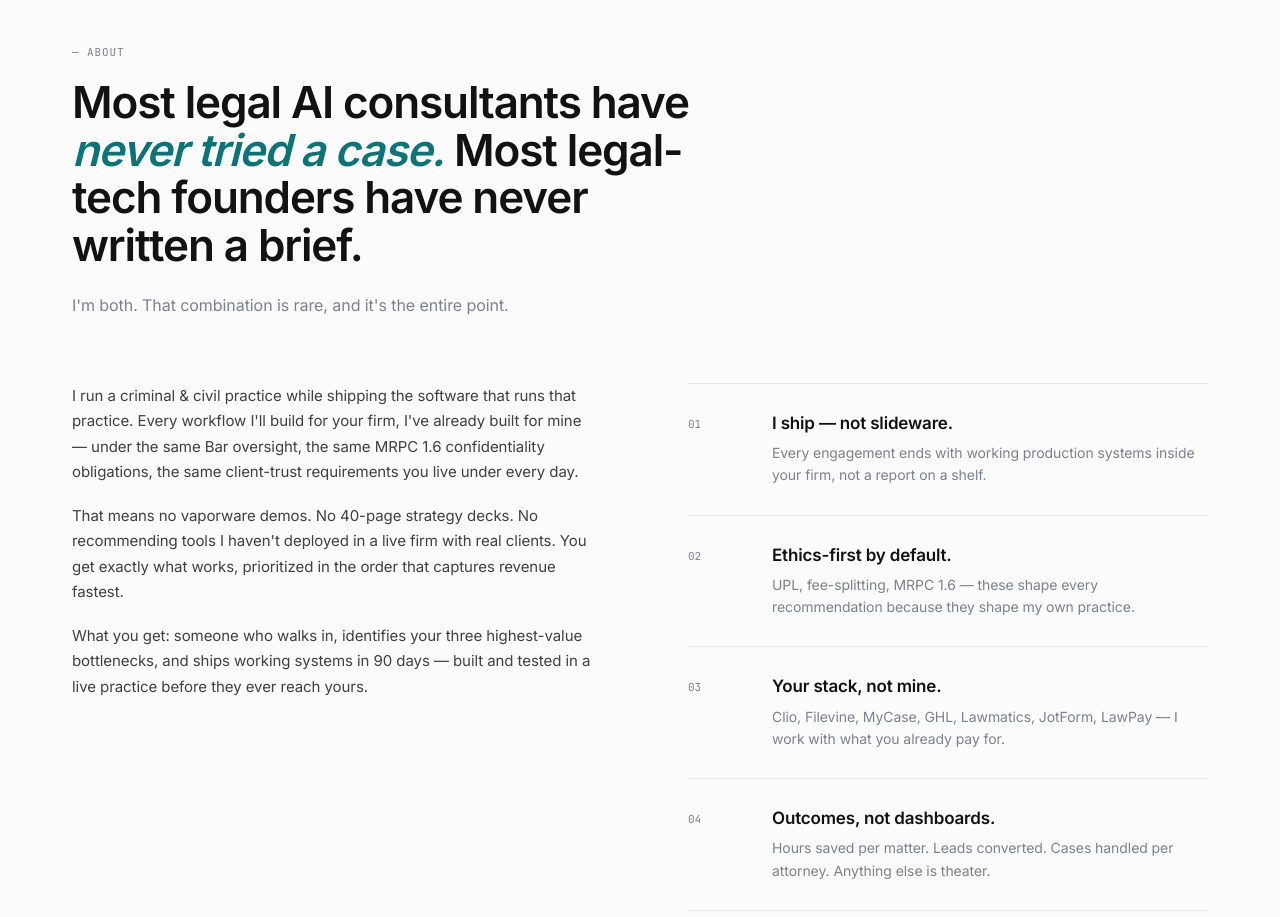
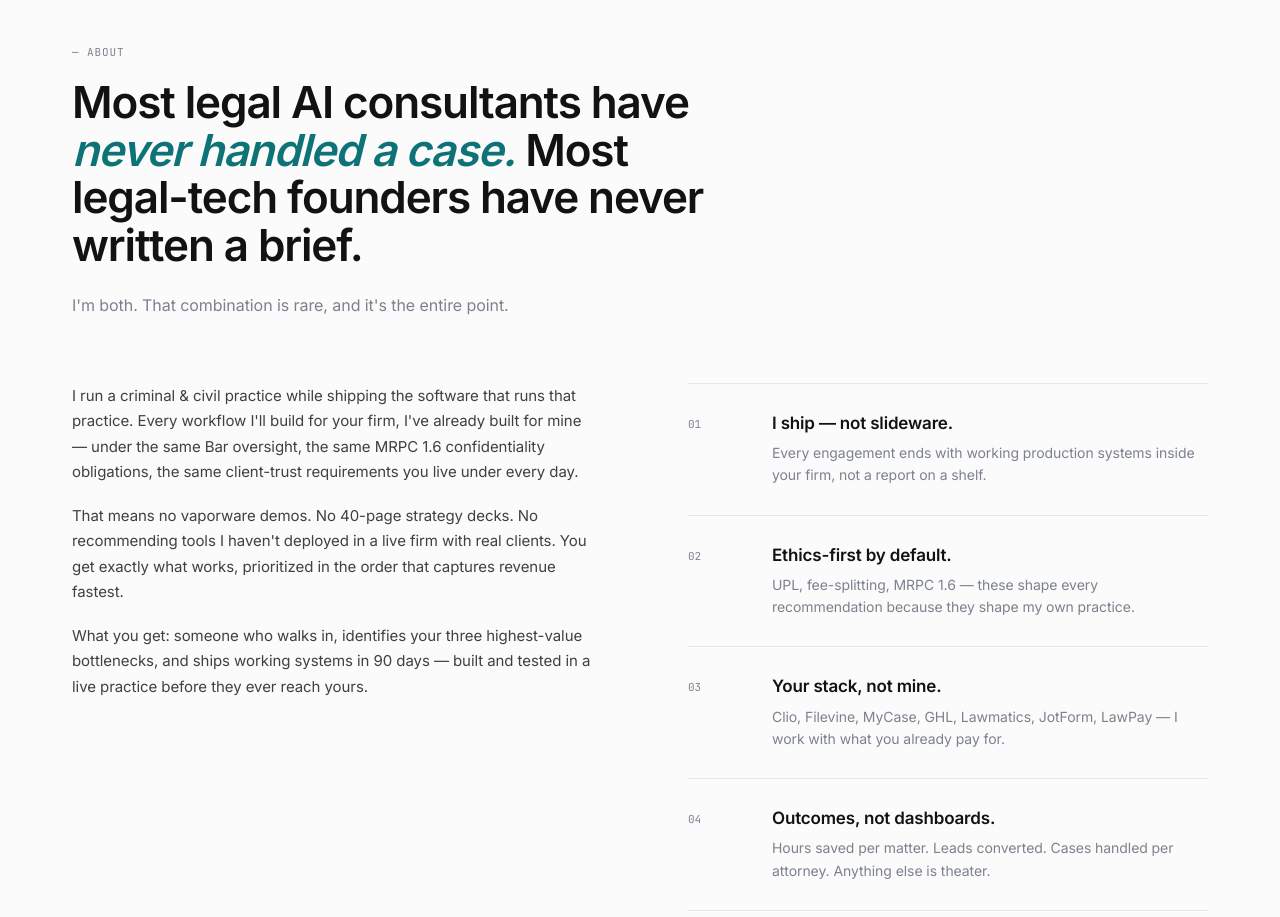
Before and after one commit to ILG-Workspace/lexarum.com, a website: page index.html in a window 1280 px wide. Shown: the part 820-1737 px from the top of the page. Drawn offline with Linux system fonts and the light colour scheme.

Commit message:
Replace 'tried' with 'handled' in About section headline

```diff
--- a/index.html
+++ b/index.html
@@ -452,7 +452,7 @@ section { scroll-margin-top: 80px; }
 <section class="section" id="about">
   <div class="container">
     <span class="section-eyebrow">— About</span>
-    <h2 class="section-title">Most legal AI consultants have <em>never tried a case.</em> Most legal-tech founders have never written a brief.</h2>
+    <h2 class="section-title">Most legal AI consultants have <em>never handled a case.</em> Most legal-tech founders have never written a brief.</h2>
     <p class="section-lede">I'm both. That combination is rare, and it's the entire point.</p>
 
     <div class="about-grid">
```
